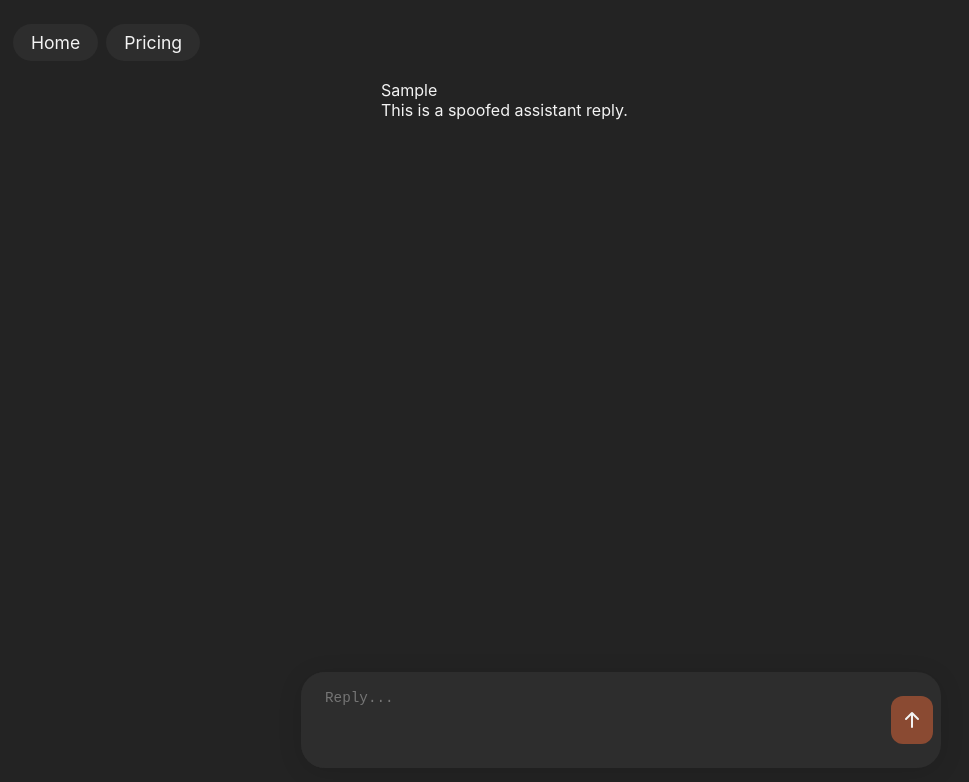
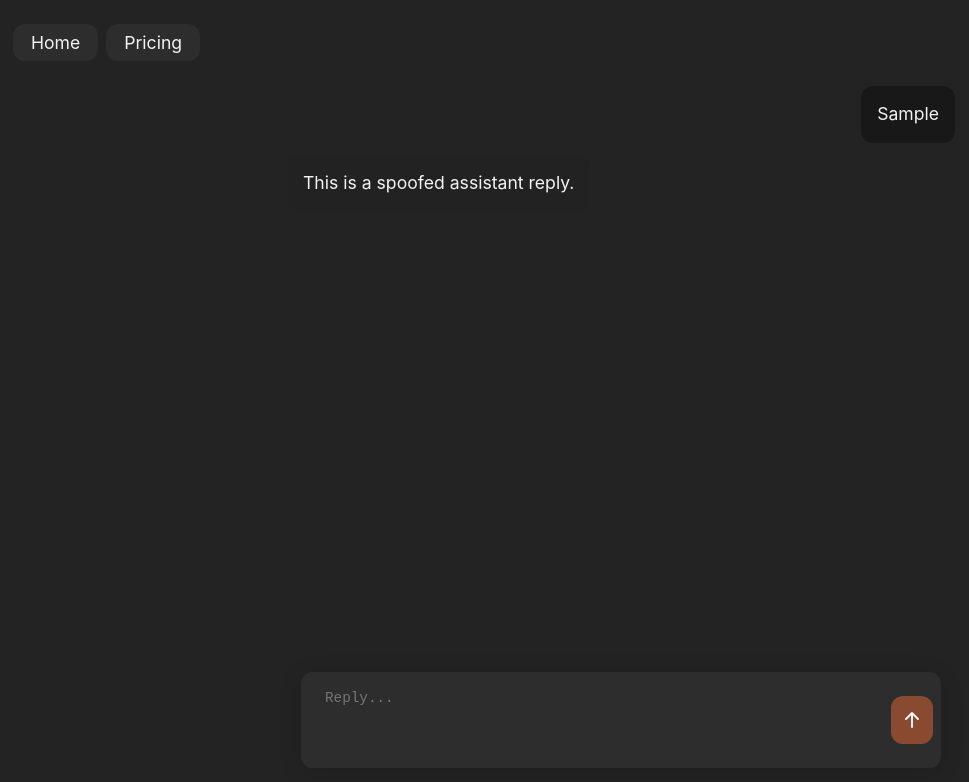
Before and after one commit to clairefro/llm-of-babel, a website built with Vite: page docs/index.html in a window 1280 px wide. Both pictures are taken after typing "Sample" into the empty fields and a click on the button 930 px from the left and 494 px from the top of the page. Shown: the whole page, without its empty margins (19-988 px from the left). Built offline with nearby package versions, Linux system fonts and the light colour scheme.

Commit message:
add msg styling

```diff
--- a/docs/styles.css
+++ b/docs/styles.css
@@ -1,13 +1,14 @@
 :root {
+  --background-darkest: #181818;
   --background-dark: #232323;
   --background-chat: #2d2d2d;
   --text-light: #f3f3f3;
   --accent-orange: #ff7f4f;
   --accent-brown: #8a4a32;
   --accent-brown-hover: #a65c3a;
-  --border-radius: 24px;
+  --border-radius: 0.75rem;
   --greeter-title: "Georgia", serif;
-  --container-width: 900px;
+  --container-width: 700px;
   --chat-area-width: 100%;
   --chat-form-max-width: 900px;
 }
@@ -62,7 +63,7 @@ body {
 .greeter-title {
   font-family: var(--greeter-title);
   font-size: 2.2em;
-  color: #f3e6d3;
+  color: var(--text-light);
   letter-spacing: 0.02em;
   margin-top: 12px;
 }
@@ -86,23 +87,47 @@ body {
   bottom: 0;
   margin: 0 auto;
   width: 100%;
-  max-width: 480px;
   background: transparent;
   justify-content: flex-end;
   align-items: center;
 }
 
 .chat-display {
+  display: flex;
+  width: 100%;
+  flex-direction: column;
+  justify-content: flex-start;
+  align-items: stretch;
   flex: 1;
   min-height: 0;
   height: 100%;
-  width: 100%;
-  padding: 1rem 0;
   overflow-y: auto;
-  display: flex;
-  flex-direction: column;
-  justify-content: flex-start;
   margin-bottom: 0;
+  padding: 1rem;
+}
+
+.chat-msg {
+  max-width: 85%;
+  margin: 6px 1rem;
+  padding: 1rem;
+  line-height: 1.4;
+  border-radius: var(--border-radius);
+  font-size: 1.1em;
+  word-break: break-word;
+}
+
+.chat-msg.user {
+  background: var(--background-darkest);
+  color: var(--text-light);
+  align-self: flex-end;
+  text-align: right;
+}
+
+.chat-msg.assistant {
+  background: #222;
+  color: var(--assistant-text);
+  align-self: flex-start;
+  text-align: left;
 }
 
 .chat-area {
@@ -143,7 +168,7 @@ body {
 .submit-btn {
   background: var(--accent-brown);
   border: none;
-  border-radius: 12px;
+  border-radius: var(--border-radius);
   width: 48px;
   height: 48px;
   margin-right: 0.5rem;
```
